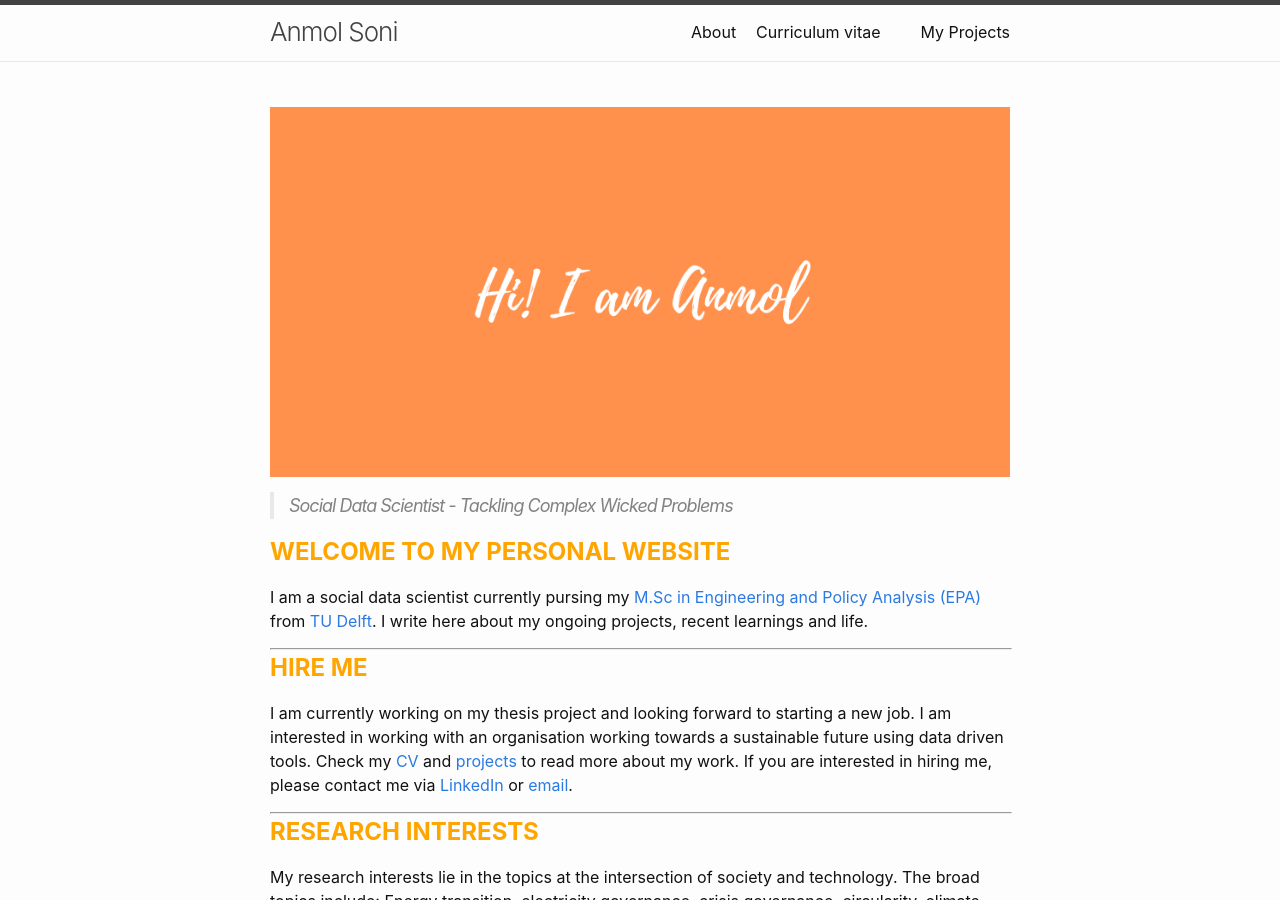
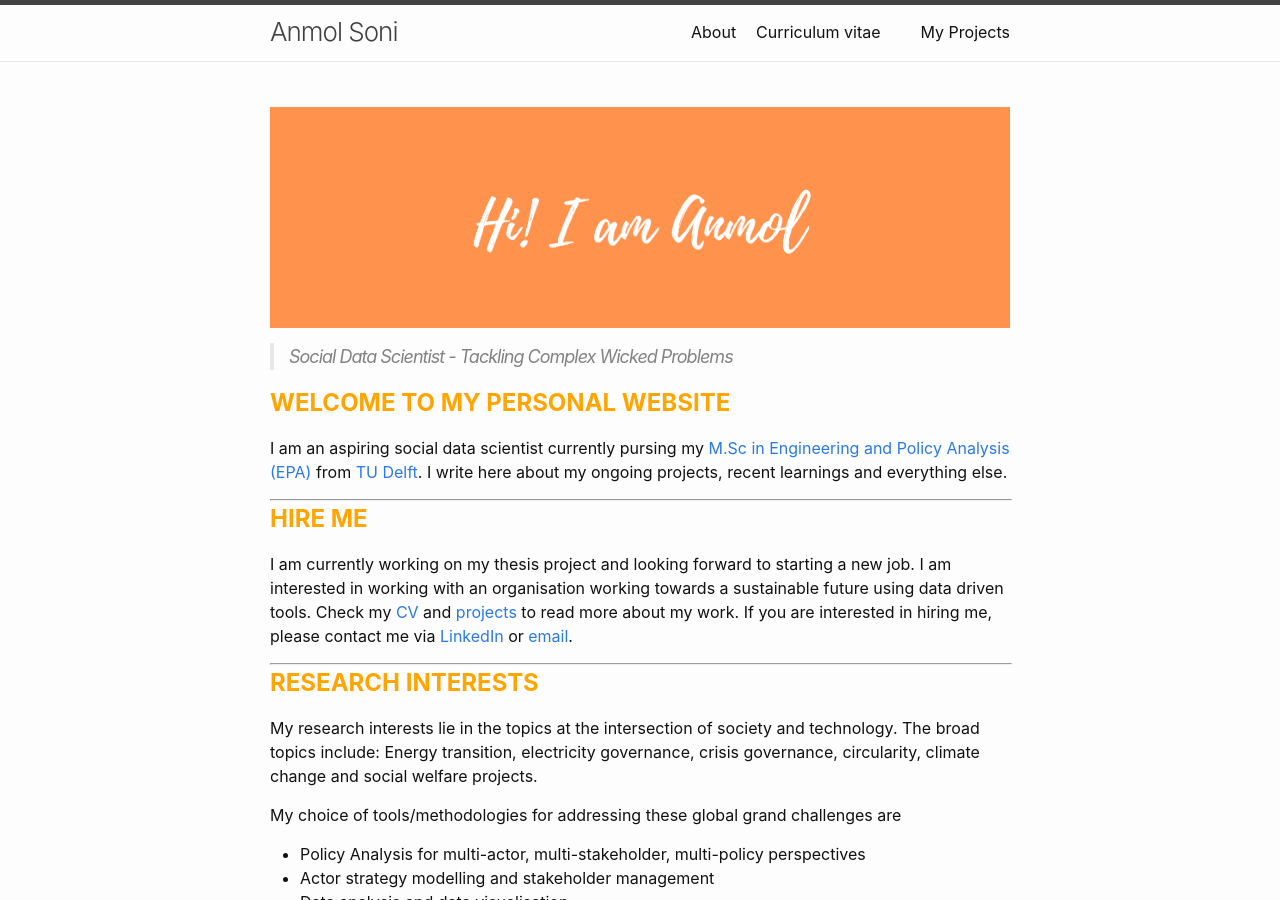
Before and after one commit to SoniAnmol/SoniAnmol.github.io, a Jekyll site: the page built from index.markdown, in a window 1280 px wide and 900 px high. Built offline with Jekyll 4.4.1, drawn with Linux system fonts in a browser that asks for light colours.

Commit message:
adjusted banner

```diff
--- a/index.markdown
+++ b/index.markdown
@@ -10,9 +10,9 @@ permalink:
 
 ## <span style="color:orange">**WELCOME TO MY PERSONAL WEBSITE**</span>
 
-I am a social data scientist currently pursing
+I am an aspiring social data scientist currently pursing
 my [M.Sc in Engineering and Policy Analysis (EPA)](https://www.tudelft.nl/onderwijs/opleidingen/masters/epa/msc-engineering-and-policy-analysis)
-from [TU Delft](https://www.tudelft.nl/en/). I write here about my ongoing projects, recent learnings and life.
+from [TU Delft](https://www.tudelft.nl/en/). I write here about my ongoing projects, recent learnings and everything else.
 <hr style="width:100%;text-align:left;margin-left:0">
 
 ## <span style="color:orange">**HIRE ME**</span>
@@ -37,4 +37,5 @@ My choice of tools/methodologies for addressing these global grand challenges ar
     * through (multi) agent based modeling
     * systems thinking and system dynamics models
     * Modelling simulation for decision-making under (deep) uncertainty
-<hr style="width:100%;text-align:left;margin-left:0">
+
+<img style="width:100%;" id="image" src="gallery/banner.png">
```
Also changed, not shown: gallery/banner_about_me.png.
